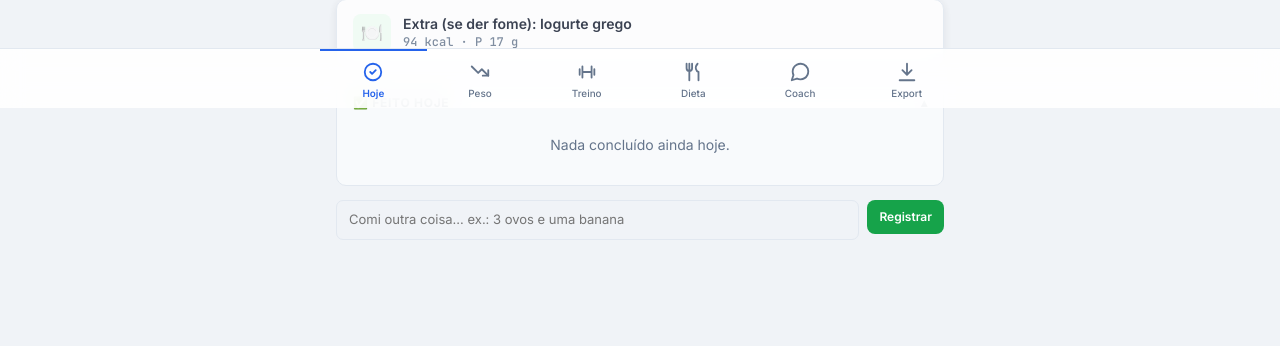
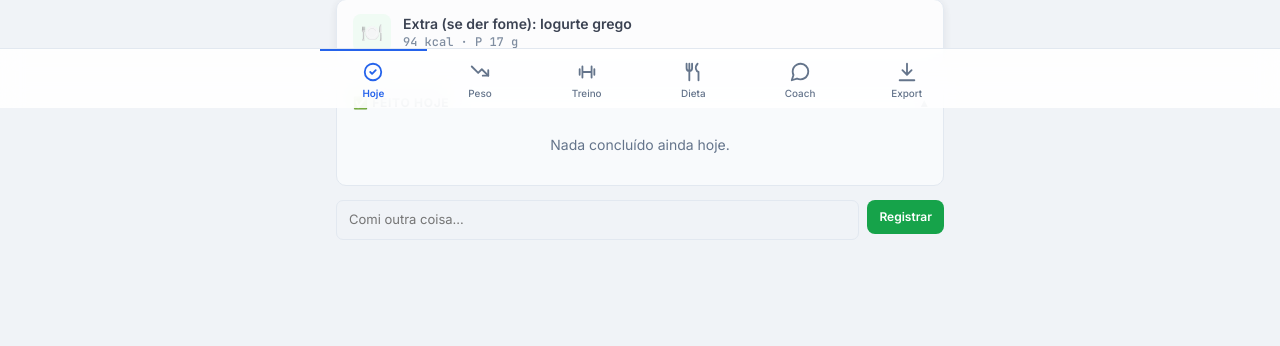
Before and after one commit to EduardoaMelegari/health, a Flask app: page / in a window 1280 px wide. Shown: the part 692-1038 px from the top of the page. Run offline with Flask 3, Linux system fonts and the light colour scheme; data comes from the database, SQL or seed files in the repository; data that the repository does not hold is empty.

Commit message:
Hoje: placeholder curto no registro rápido (o exemplo longo quebrava em 2 linhas)
Co-Authored-By: Claude Opus 5 <noreply@anthropic.com>

```diff
--- a/templates/hoje.html
+++ b/templates/hoje.html
@@ -130,8 +130,9 @@
 
   {% if configured %}
   <form class="quick-log" onsubmit="Food.quickLog(event)">
+    {# placeholder curto: o exemplo longo quebrava em 2+ linhas no textarea #}
     <textarea id="quick-text" rows="1" autocomplete="off"
-              placeholder="Comi outra coisa… ex.: 3 ovos e uma banana"
+              placeholder="Comi outra coisa…"
               oninput="Food.autogrow(this)"></textarea>
     <button class="btn btn-sm" type="submit" id="quick-btn">Registrar</button>
   </form>
```
